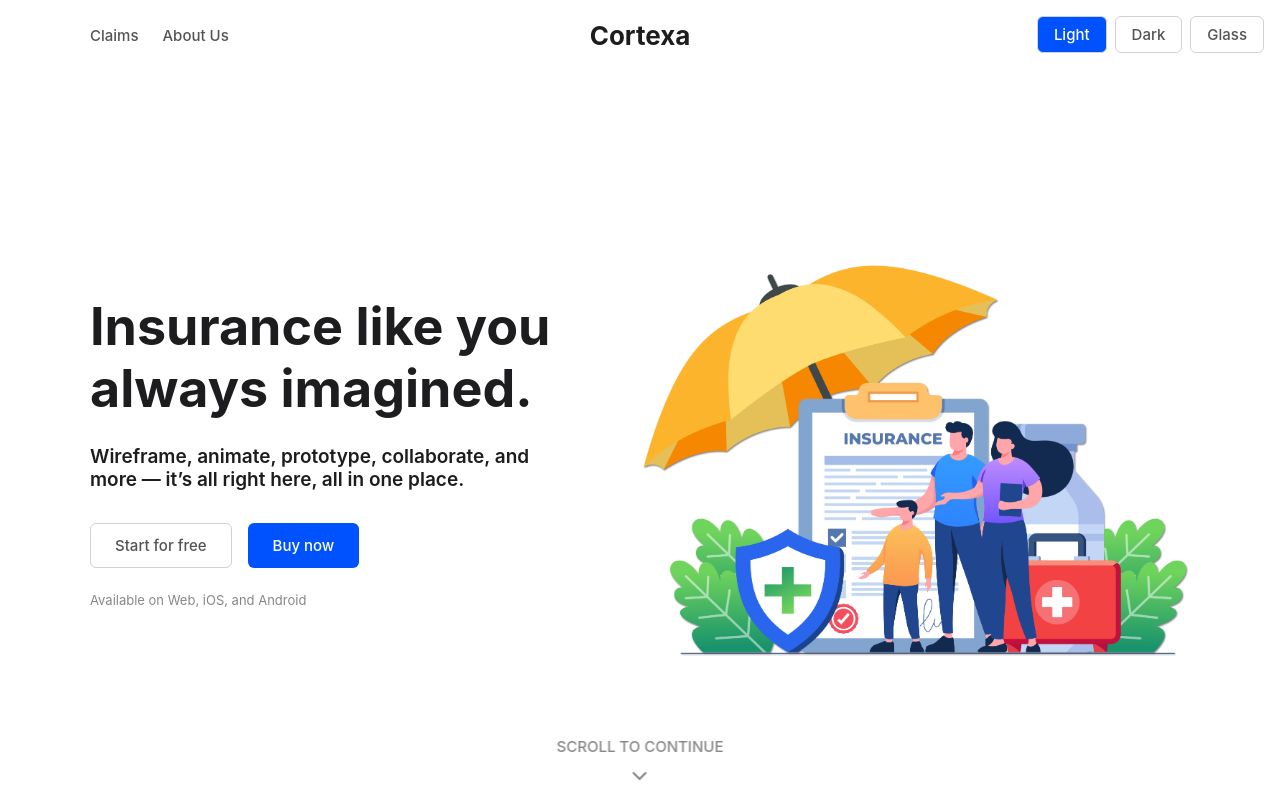
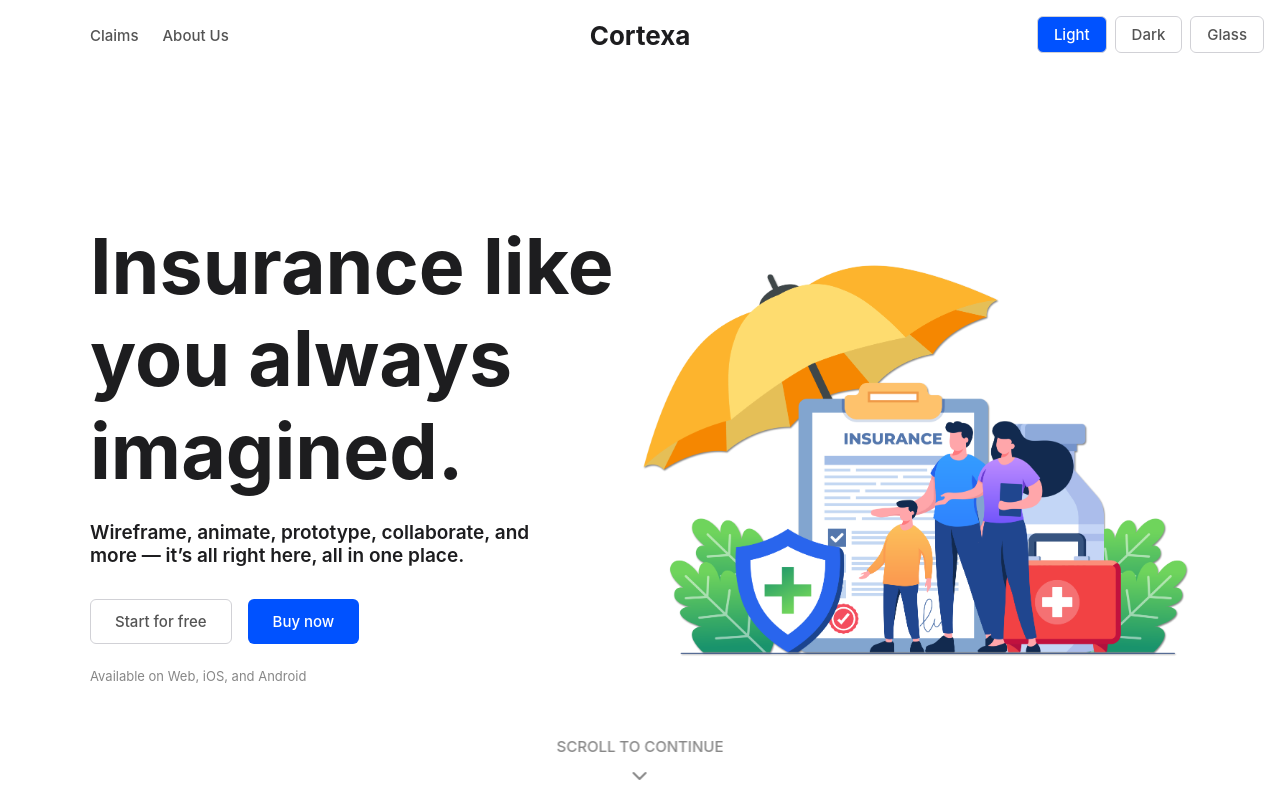
Before and after one commit to juanpatriciodoyle/cortexa-insurance, a React (Create React App) app: page / in a window 1280 px wide. Shown: the top 800 px of the page. Built offline with nearby package versions, Linux system fonts and the light colour scheme.

Commit message:
update home title

```diff
--- a/src/pages/HomePage.tsx
+++ b/src/pages/HomePage.tsx
@@ -188,7 +188,7 @@ function HomePage() {
                 <Container>
                     <TwoColumnLayout>
                         <HeroContent>
-                            <Text as="h1" $variant="h1" style={{fontSize: '52px', lineHeight: 1.2}}>
+                            <Text as="h1" $variant="h1" style={{fontSize: '77px', lineHeight: 1.2}}>
                                 Insurance like you always imagined.
                             </Text>
                             <Text $variant="h3" as="p" style={{margin: '24px 0 0', maxWidth: '450px'}}>
```
